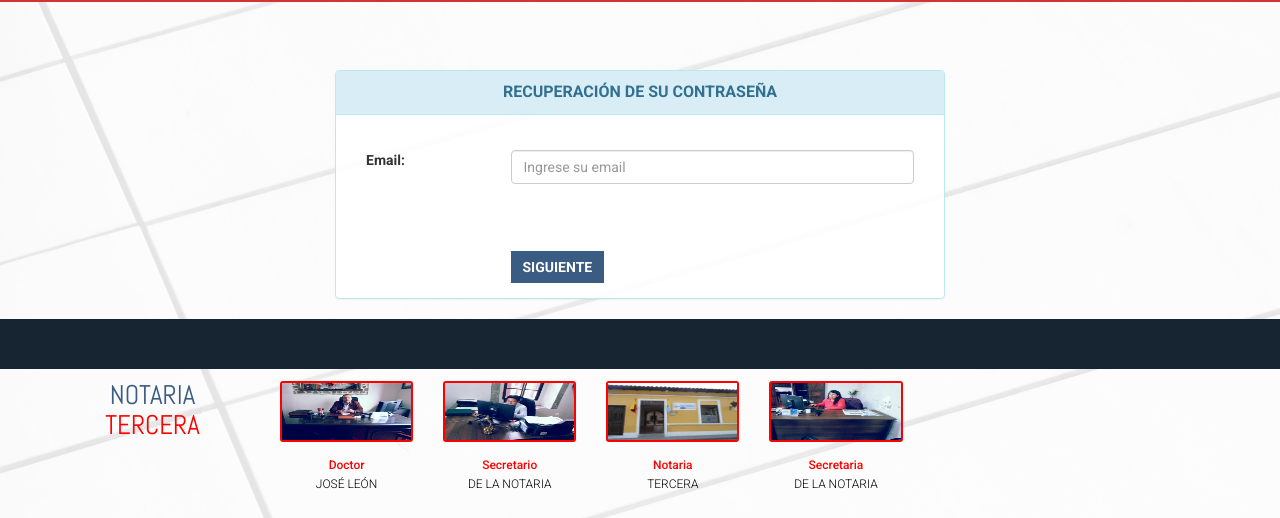
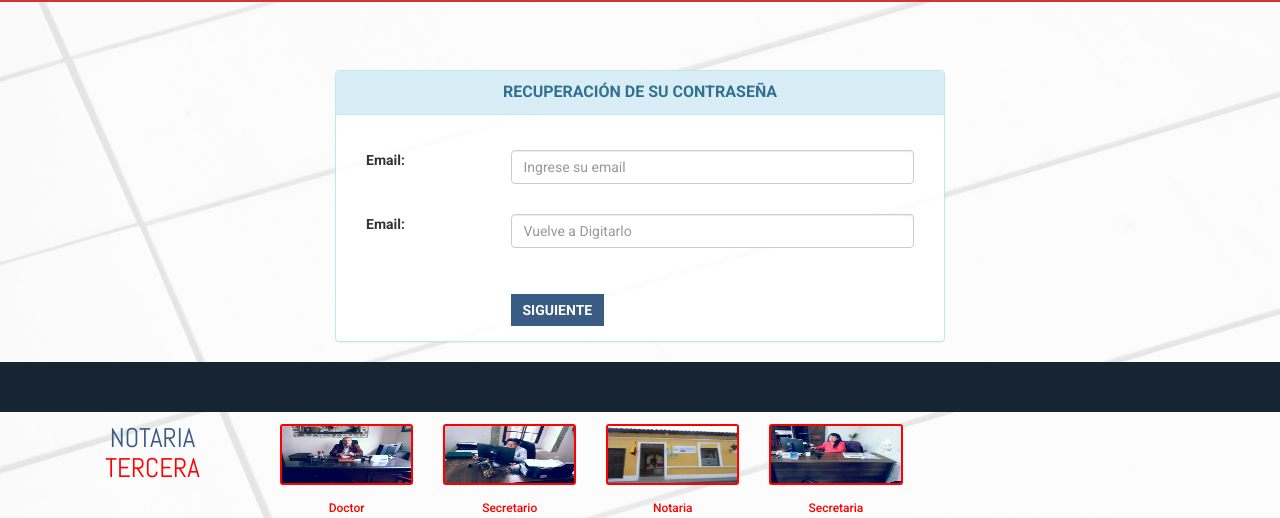
Before and after one commit to munauchoUTC/NotariaFinal, a PHP site: page /NotariaFinal/recuperarcon.php in a window 1280 px wide; the page is wider, and only the part inside the window is pictured. Shown: the part 120-638 px from the top of that part. Run offline with PHP 8.4, Linux system fonts and the light colour scheme; some web fonts are replaced.

Commit message:
Cambio de Contraseña
Se agrego un nuevo campo para recuperar la contraseña

```diff
--- a/recuperarcon.php
+++ b/recuperarcon.php
@@ -90,6 +90,17 @@
 		                                	 <label for="email" class="col-md-3 control-label">Email:</label>
 		                                    <div class="col-md-9">
 		                                        <input type="email" id="email" class="form-control" name="usuario" placeholder="Ingrese su email" value="" required/><br>
+
+												<p class="error" style="color: red; font-weight: bold;">
+
+												</p>
+
+		                                    </div>
+		                                </div>
+		                             <div class="form-group" style="margin-bottom: 25px">
+		                                	 <label for="email" class="col-md-3 control-label">Email:</label>
+		                                    <div class="col-md-9">
+		                                        <input type="email" id="email" class="form-control" name="usuario" placeholder="Vuelve a Digitarlo" value="" required/><br>
 
 												<p class="error" style="color: red; font-weight: bold;">
 
```
